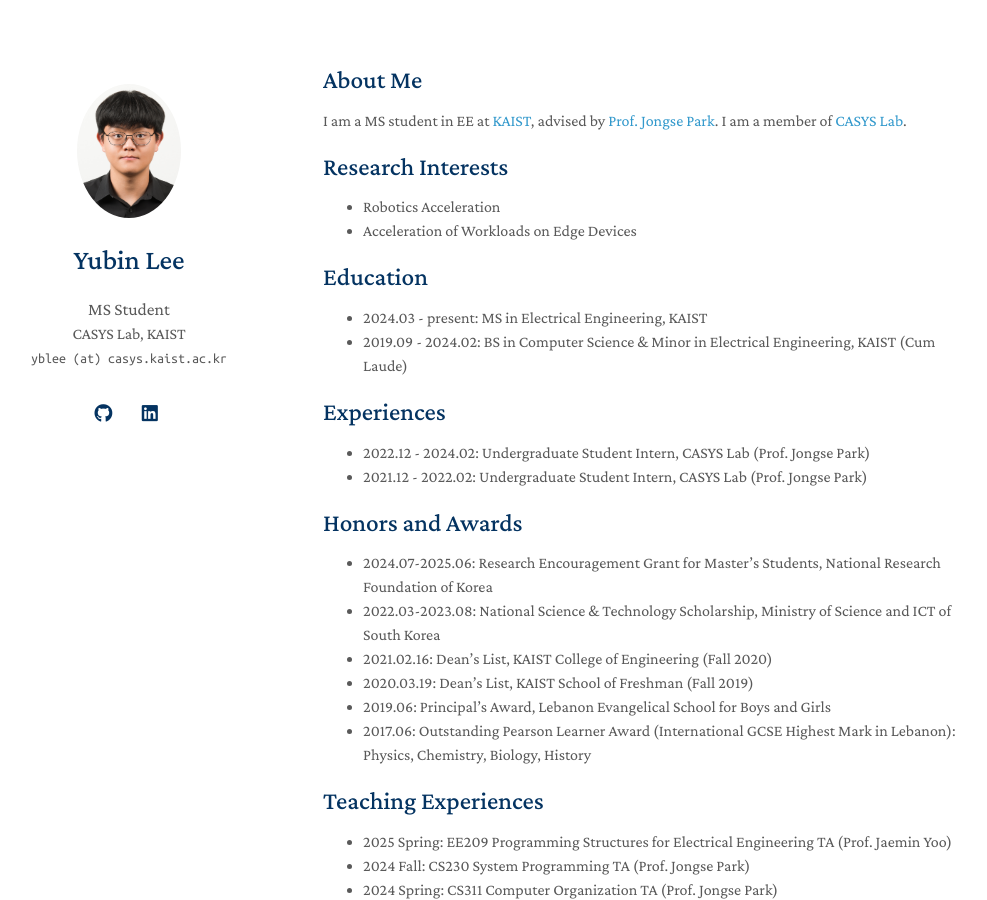
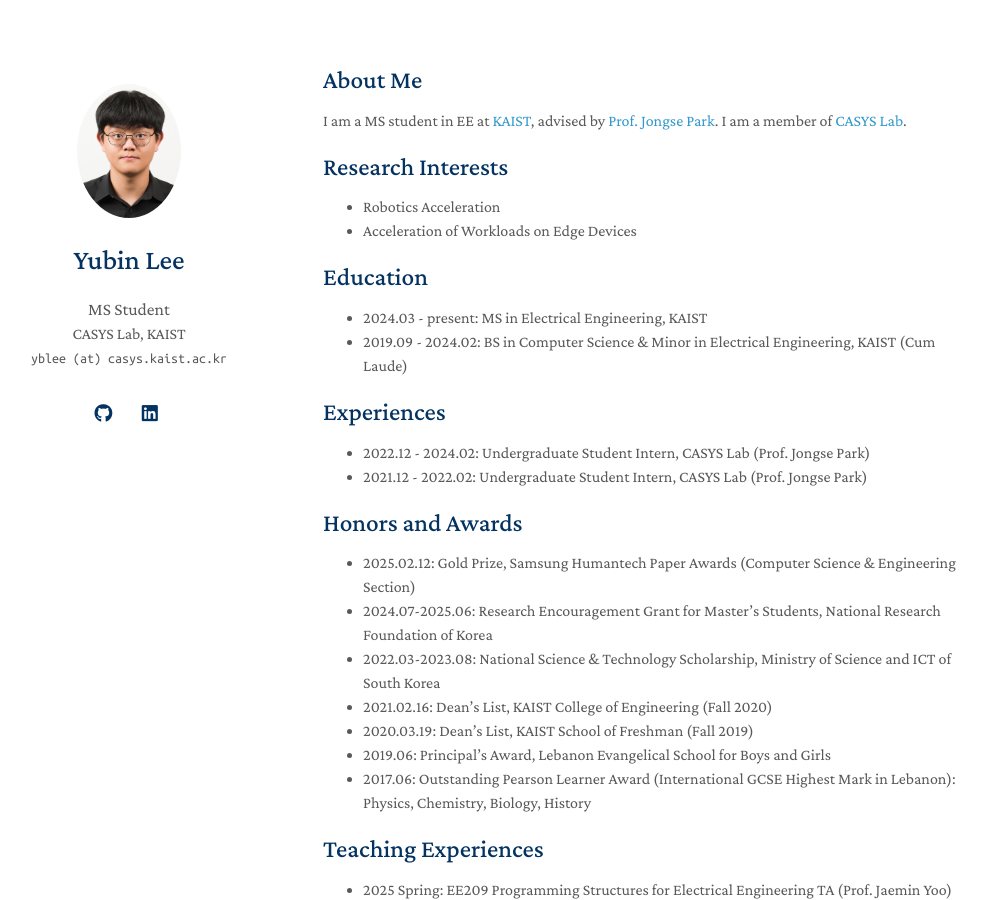
Before and after one commit to 727yubin/727yubin.github.io, a Jekyll site: the page built from index.md, in a window 1280 px wide and 900 px high. Shown: the whole window, without its empty margins (147-1134 px from the left). Built offline with Jekyll 4.4.1, drawn with Linux system fonts in a browser that asks for light colours; nearby versions of some CDN libraries; a style sheet for code colours, icons or effects is not loaded; our own code applies the rules of GitHub Pages for plain Markdown files.

Commit message:
Samsung Humantech Paper Awards

```diff
--- a/index.md
+++ b/index.md
@@ -20,6 +20,7 @@ I am a MS student in EE at <a href="https://kaist.ac.kr">KAIST</a>, advised by <
 - 2021.12 - 2022.02: Undergraduate Student Intern, CASYS Lab (Prof. Jongse Park)
 
 ## Honors and Awards
+- 2025.02.12: Gold Prize, Samsung Humantech Paper Awards (Computer Science & Engineering Section)
 - 2024.07-2025.06: Research Encouragement Grant for Master's Students, National Research Foundation of Korea
 - 2022.03-2023.08: National Science & Technology Scholarship, Ministry of Science and ICT of South Korea
 - 2021.02.16: Dean’s List, KAIST College of Engineering (Fall 2020)
```
